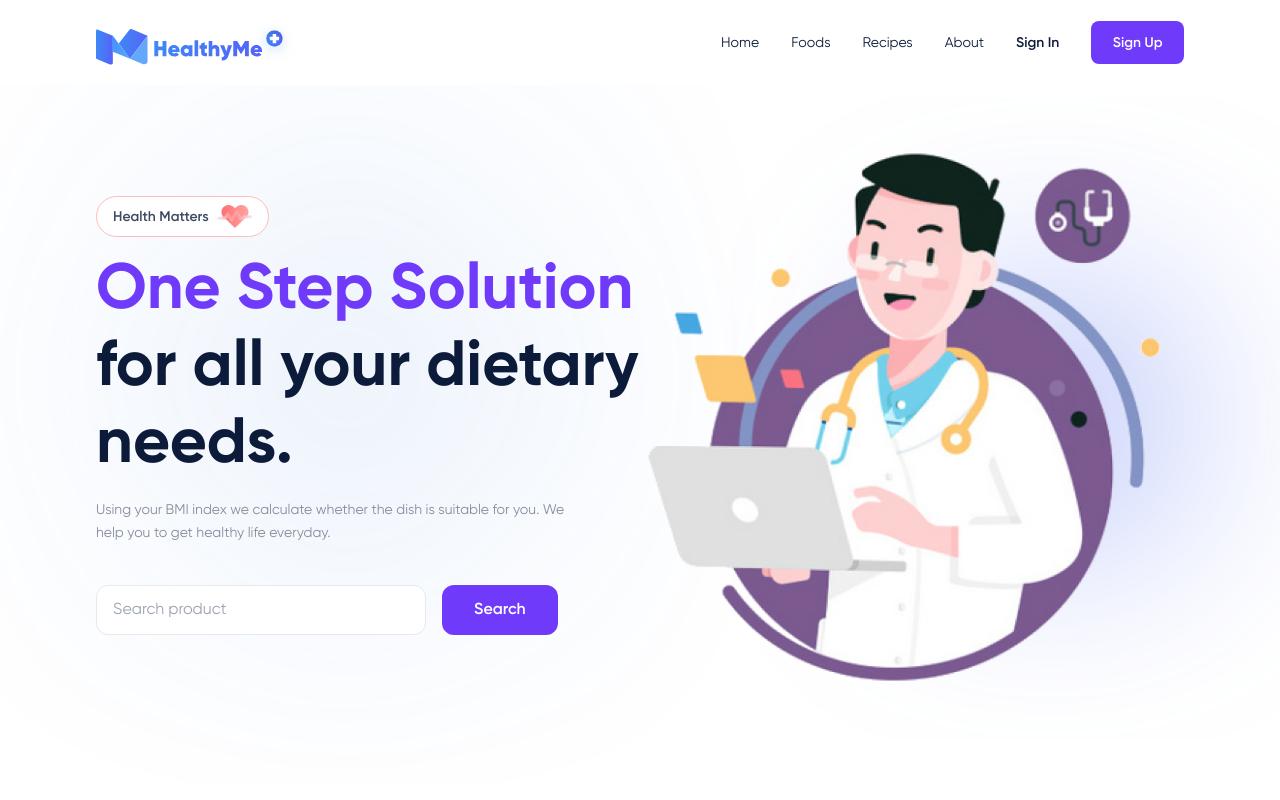
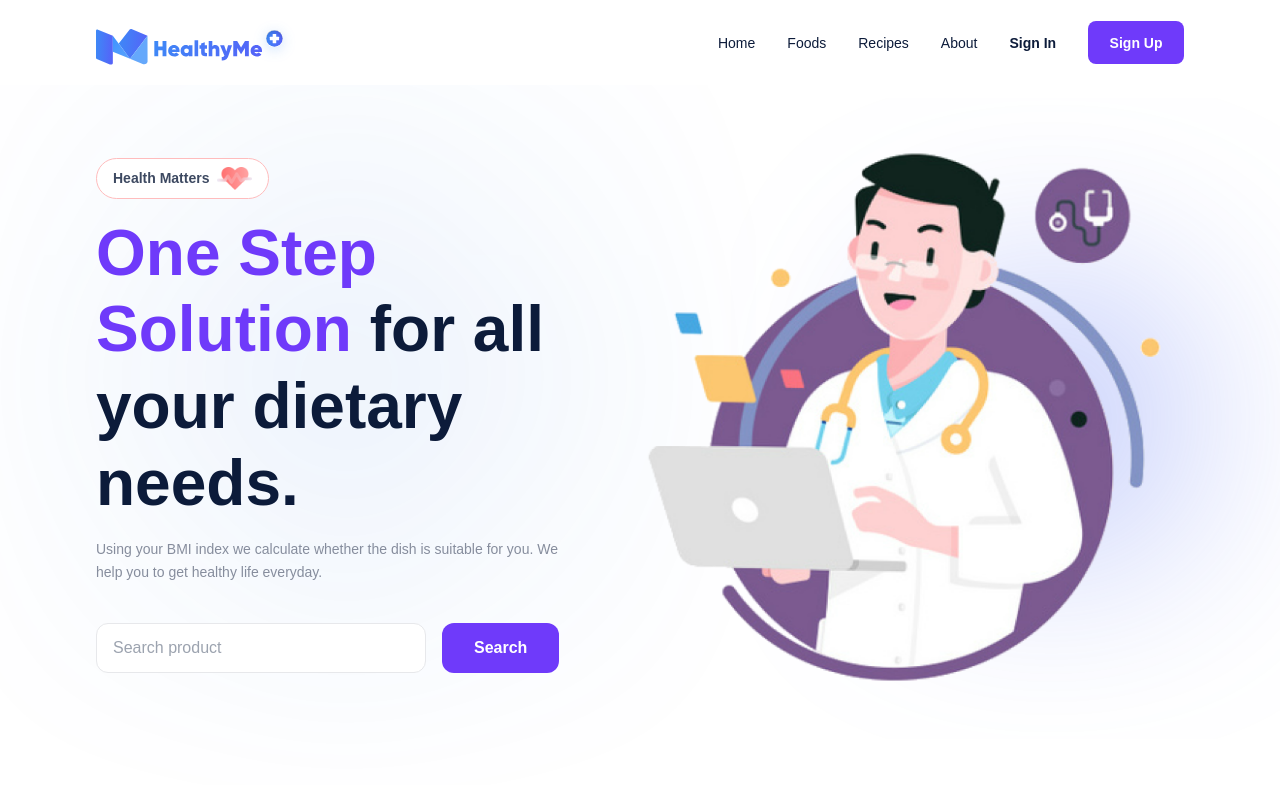
Before and after one commit to ferdianarid/healthyme, a Next.js app: page / in a window 1280 px wide. Shown: the top 800 px of the page. Built offline with nearby package versions, Linux system fonts and the light colour scheme.

Commit message:
update path location

```diff
--- a/styles/globals.css
+++ b/styles/globals.css
@@ -9,7 +9,8 @@
 @tailwind base;
 @tailwind components;
 @tailwind utilities;
-@font-face {
+
+/* @font-face {
     font-family: 'Gilroy';
     src: url(../assets/fonts/Gilroy-Regular.woff);
     src: local('Gilroy Regular'), local('Gilroy-Regular'), url(../assets/fonts/Gilroy-Regular.woff) format('woff');
@@ -39,7 +40,7 @@
     src: local('Gilroy Bold'), local('Gilroy-Bold'), url(../assets/fonts/Gilroy-Bold.woff) format('woff');
     font-weight: 700;
     font-style: normal;
-}
+} */
 
 .header-homepage {
     background-image: url(../assets/universal/background.svg);
```
